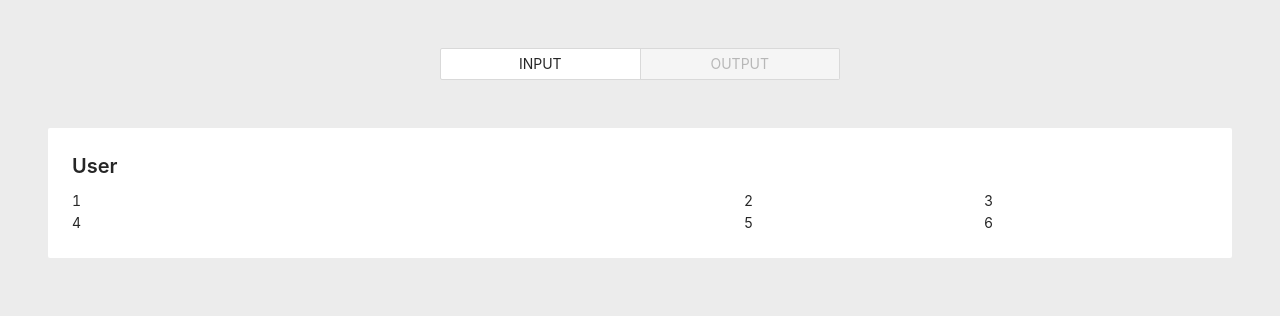
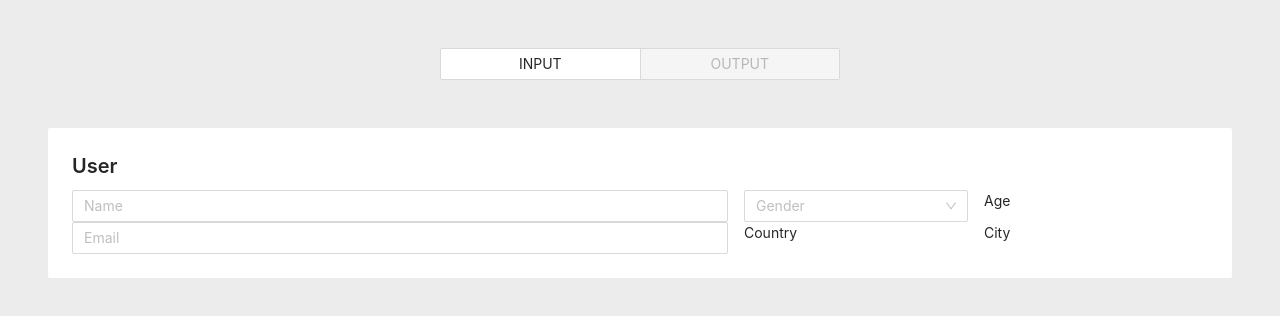
Before and after one commit to GBarkhatov/20-12-13-gbarkhatov-datameister, a React (Create React App) app: page / in a window 1280 px wide. Shown: the top 316 px of the page. Built offline with nearby package versions, Linux system fonts and the light colour scheme.

Commit message:
add gener select

```diff
--- a/src/components/Input.js
+++ b/src/components/Input.js
@@ -1,6 +1,6 @@
 import React from 'react'
 import styled from 'styled-components/macro'
-import { Typography, Row, Col } from 'antd'
+import { Typography, Row, Col, Input as AntInput, Select } from 'antd'
 
 const Component = styled.div``
 
@@ -10,24 +10,30 @@ const Input = () => {
       <Typography.Title level={4}>User</Typography.Title>
       <Row gutter={[16, 16]}>
         <Col xs={24} sm={14}>
-          1
+          <AntInput placeholder='Name' />
         </Col>
         <Col xs={24} sm={5}>
-          2
+          <Select style={{ width: '100%' }} placeholder='Gender'>
+            <Select.Option value='male'>Male</Select.Option>
+            <Select.Option value='female'>Female</Select.Option>
+            <Select.Option value='unspecified' disabled>
+              Unspecified
+            </Select.Option>
+          </Select>
         </Col>
         <Col xs={24} sm={5}>
-          3
+          Age
         </Col>
       </Row>
       <Row gutter={[16, 16]}>
         <Col xs={24} sm={14}>
-          4
+          <AntInput placeholder='Email' />
         </Col>
         <Col xs={24} sm={5}>
-          5
+          Country
         </Col>
         <Col xs={24} sm={5}>
-          6
+          City
         </Col>
       </Row>
     </Component>
```
